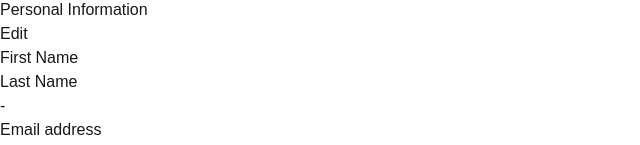
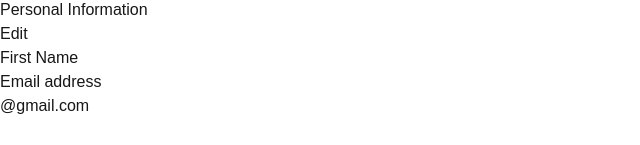
Before and after one commit to chonuboy/seerHire, a Next.js app: page /settings in a window 1280 px wide. Shown: the part 1898-2043 px from the top of the page, without its empty margins (0-640 px from the left). After the commit the page ends 2016 px from the top, so only its background shows below. Built offline with nearby package versions, Linux system fonts and the light colour scheme.

Commit message:
Initial Commit

```diff
--- a/src/components/Forms/addInterview.tsx
+++ b/src/components/Forms/addInterview.tsx
@@ -1,4 +1,4 @@
-import { useEffect, useState } from "react";
+import { useState } from "react";
 import { X } from "lucide-react";
 import { Interviews } from "@/lib/models/candidate";
 import { createInterviewRound } from "@/api/interviews/InterviewRounds";
--- a/src/pages/settings/index.tsx
+++ b/src/pages/settings/index.tsx
@@ -50,10 +50,6 @@ export default function Settings() {
               <p className="text-gray-800">{user?.replace('"', "").replace('"', "").charAt(0).toUpperCase()}{user?.slice(2, user.length - 1)}</p>
             </div>
             <div>
-              <p className="text-sm text-gray-500 mb-1">Last Name</p>
-              <p className="text-gray-800">-</p>
-            </div>
-            <div>
               <p className="text-sm text-gray-500 mb-1">Email address</p>
               <p className="text-gray-800">{user?.replace('"', "").replace('"', "").charAt(0).toUpperCase()}{user?.slice(2, user.length - 1)}@gmail.com</p>
             </div>
```
